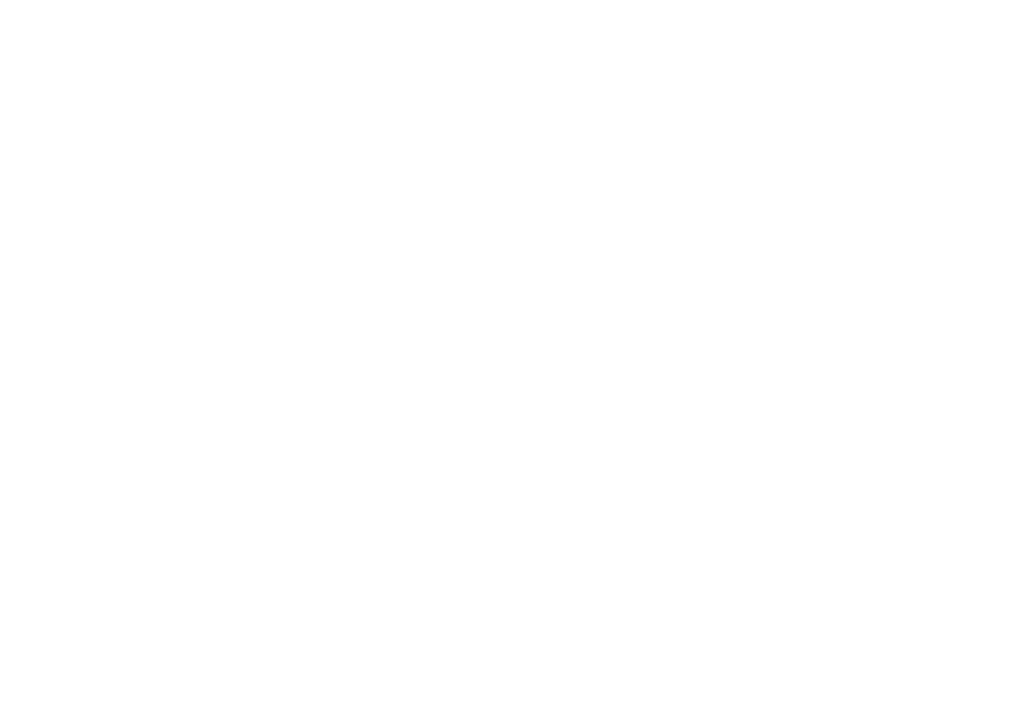
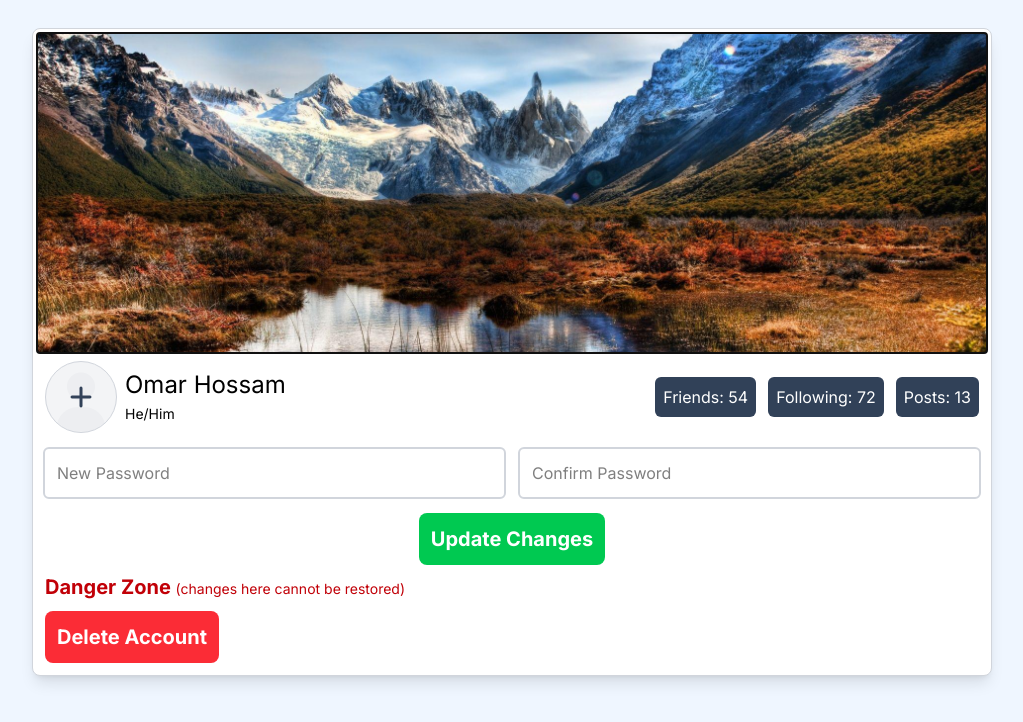
Before and after one commit to omardev500/Calm-Land, a Nuxt app: page /settings in a window 1280 px wide. Before the commit this address had no page. Shown: the top 722 px of the page, without its empty margins (128-1151 px from the left). Built offline with nearby package versions, Linux system fonts and the light colour scheme.

Commit message:
Added settings page that you can update your info from it v0.1

```diff
--- a/pages/login.vue
+++ b/pages/login.vue
@@ -2,7 +2,7 @@
   <main class="bg-blue-50 w-screen min-h-screen flex flex-col gap-6 justify-center items-center">
     <TextLogo custom="text-5xl" />
     <section class="border border-gray-300 flex flex-col gap-5 bg-white w-full md:w-100 shadow-lg p-5 rounded-lg">
-      <form class="flex flex-col gap-5">
+      <form class="flex flex-col gap-5" method="POST">
         <h2 class="text-xl text-center pb-2 text-slate-900">Log in to Facebook</h2>
         <!-- USERNAME -->
         <input type="text" name="username" required aria-required="true" aria-label="Enter your username" placeholder="Enter your username" autocomplete="username" autofocus class="form__input" />
--- a/pages/register.vue
+++ b/pages/register.vue
@@ -5,7 +5,7 @@
       <h2 class="text-2xl text-center pb-1 text-slate-900 font-bold pt-1">Create a new account</h2>
       <p class="text-md text-center text-gray-500 pb-4">It's quick and easy.</p>
       <hr class="border border-gray-300" />
-      <form class="flex flex-col gap-3 px-4 pt-5 pb-3">
+      <form class="flex flex-col gap-3 px-4 pt-5 pb-3"  method="POST">
         <fieldset class="grid grid-cols-2 gap-3">
           <input type="text" name="fname" required aria-required="true" aria-label="Enter your first name" placeholder="First name" autocomplete="given-name" autofocus class="form__input" />
           <input type="text" name="surname" required aria-required="true" aria-label="Enter your surname" placeholder="Surname" autocomplete="family-name" class="form__input" />
--- /dev/null
+++ b/pages/settings.vue
@@ -0,0 +1,60 @@
+<script setup>
+  import Image from './image.jpg';
+</script>
+<template>
+  <main class="bg-blue-50 overflow-x-hidden w-screen min-h-screen flex flex-col sm:pb-4 gap-6 sm:pt-5 lg:pt-2 xl:pt-7 items-center">
+    <section class="border border-gray-300 bg-white w-full md:w-160 lg:w-240 shadow-lg p-1 rounded-lg">
+      <form class="flex flex-col" method="POST" >
+
+        <label for="banner-image" title="Add banner image" class="block text-transparent h-50 sm:h-70 lg:h-80 relative w-full bg-gray-700 hover:bg-gray-600 active:bg-gray-500 transition transition-0.2s ease-in-out">
+          <span class="absolute top-0 text-transparent select-none">Add a new banner image</span>
+          <!-- Banner image will replace <span> -->
+          <img v-if="Image" :src="Image" class="w-full h-full object-cover object-center" />
+
+          <span v-else class="absolute top-1/2 left-1/2 -translate-1/2 text-white border-2 text-lg lg:text-xl rounded-full py-[6px] px-[8px] lg:py-[8px] lg:px-[10px]">
+            <i class="fa-solid fa-plus"></i>
+          </span>
+
+          <input type="file" class="text-transparent absolute top-0 left-0 w-full h-full cursor-pointer" autofocus aria-label="Add a new banner image" title="Add a new banner image" id="banner-image" name="banner-image" />
+        </label>
+
+        <div class="grid sm:grid-cols-[auto_1fr] sm:gap-2 sm:p-2 items-center">
+          <label for="profile-image" class="inline-block text-transparent w-18 h-18 cursor-pointer border bg-gray-100 border-gray-300 rounded-full relative overflow-hidden select-none" title="Add profile image" >
+            Add a new Profile Image
+            <i class="absolute bottom-0 left-1/2 -translate-x-1/2 opacity-4 text-6xl fa-solid fa-user text-gray-500 z-4"></i>
+            <i class="absolute top-1/2 left-1/2 -translate-1/2 text-slate-700 fa-solid fa-plus text-2xl"></i>
+
+            <input type="file" name="profile-image" id="profile-image" aria-label="Add a new profile image" class="cursor-pointer text-transparent absolute top-0 left-0 w-full h-full cursor-pointer" />
+          </label>
+
+          <div aria-labelledby="profile-heading" class="flex items-center justify-between">
+            <div>
+              <h2 class="lg:text-2xl">Omar Hossam</h2>
+              <p>
+                <span aria-label="Pronouns: He Him" class="text-sm">He/Him</span>
+              </p>
+            </div>
+            <div class="flex gap-3">
+              <span class="bg-slate-700 text-white rounded-md p-2">Friends: 54</span>
+              <span class="bg-slate-700 text-white rounded-md p-2">Following: 72</span>
+              <span class="bg-slate-700 text-white rounded-md p-2">Posts: 13</span>
+            </div>
+          </div>
+        </div>
+        <!-- The Above content will be a component!! -->
+        <div class="grid grid-cols-2 p-2 gap-4">
+          <input type="password" name="new-password" aria-label="Enter a new password" placeholder="New Password" autocomplete="new-password" class="form__input" />
+
+          <input type="password" name="confirm-password" aria-label="Confirm your new password" placeholder="Confirm Password" autocomplete="new-password" class="form__input" />
+        </div>
+        <input type="submit" value="Update Changes" class="self-center bg-green-500 text-white font-bold p-3 rounded-lg cursor-pointer md:text-xl hover:opacity-82 active:opacity-75 transition transition-2s ease-out mt-2" />
+      </form>
+      <div class="p-2">
+        <h3 class="pb-[2px] text-xl font-bold text-red-700">Danger Zone <span class="text-sm font-normal">(changes here cannot be restored)</span></h3>
+        <div>
+          <button class="bg-red-500 text-white font-bold mt-2 p-3 rounded-lg cursor-pointer md:text-xl hover:bg-red-700 active:bg-red-800 transition transition-0.2s ease-out mr-2">Delete Account</button>
+        </div>
+      </div>
+    </section>
+  </main>
+</template>
```
Also changed, not shown: pages/image.jpg (added).
